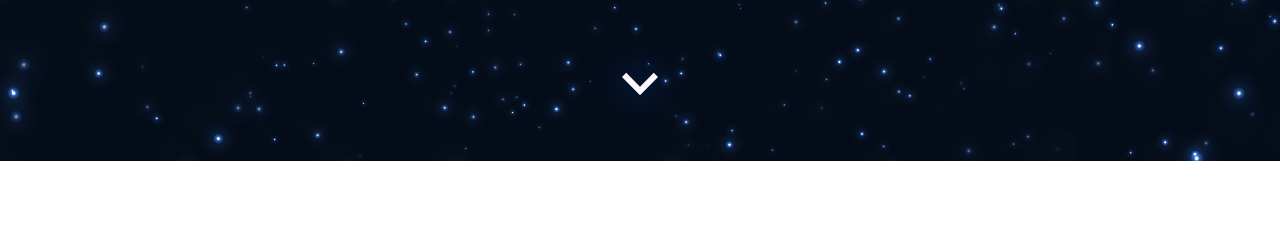
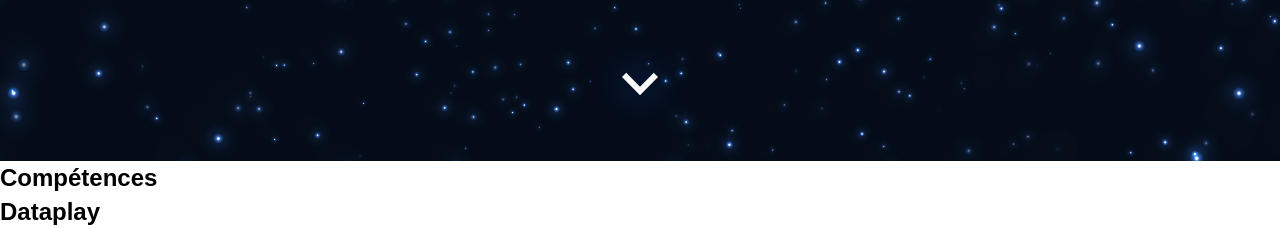
Before and after one commit to SiraeDWT/portfolio, a website: page src/index.html in a window 1280 px wide. Shown: the part 639-867 px from the top of the page. Before the commit the page ends 800 px from the top, so only its background shows below. Drawn offline with nearby package versions, Linux system fonts and the light colour scheme; files that its build step writes are made by us from their sources; animation ran at ten frames a second; a web font is replaced by a local one.

Commit message:
Add skills section

```diff
--- a/src/index.html
+++ b/src/index.html
@@ -39,6 +39,17 @@
             </button>
             <canvas id="canvas"></canvas>
         </section>
+
+        <section class="skills">
+            <div class="wrapper">
+                <h2 class="skills__title title">Compétences</h2>
+            </div>
+
+        </section>
+
+        <section class="projects">
+            <h2 class="projects__title title">Dataplay</h2>
+        </section>
     </main>
 </body>
 </html>
```
